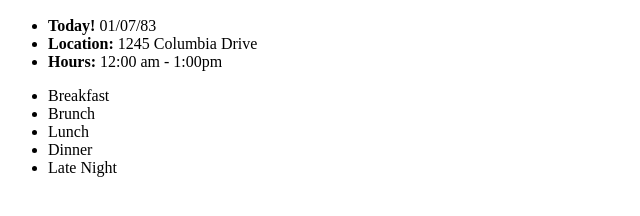
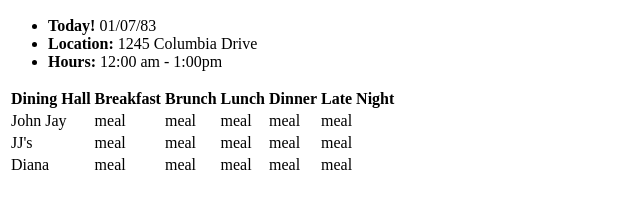
Before and after one commit to ciennag/ColumbiaMenusApp, a plain HTML site: page index.html in a window 1280 px wide. Shown: the part 110-326 px from the top of the page, without its empty margins (0-640 px from the left). Drawn offline with Linux system fonts and the light colour scheme.

Commit message:
used bootstrap to create table for dining halls

```diff
--- a/index.html
+++ b/index.html
@@ -11,12 +11,44 @@
 	<li><b>Location:</b> 1245 Columbia Drive</li>
 	<li><b>Hours:</b> 12:00 am - 1:00pm</li>
 </ul>
-<ul>
-	<li>Breakfast</li>
-	<li>Brunch</li>
-	<li>Lunch</li>
-	<li>Dinner</li>
-	<li>Late Night</li>
-</ul>
+
+<table class="table">
+    <thead>
+      <tr>
+        <th>Dining Hall</th>
+        <th>Breakfast</th>
+        <th>Brunch</th>
+        <th>Lunch</th>
+        <th>Dinner</th>
+        <th>Late Night</th>
+      </tr>
+    </thead>
+    <tbody>
+      <tr>
+        <td>John Jay</td>
+        <td>meal</td>
+        <td>meal</td>
+        <td>meal</td>
+        <td>meal</td>
+        <td>meal</td>
+      </tr>
+      <tr>
+        <td>JJ's</td>
+         <td>meal</td>
+        <td>meal</td>
+        <td>meal</td>
+        <td>meal</td>
+        <td>meal</td>
+      </tr>
+      <tr>
+        <td>Diana</td>
+         <td>meal</td>
+        <td>meal</td>
+        <td>meal</td>
+        <td>meal</td>
+        <td>meal</td>
+      </tr>
+    </tbody>
+  </table>
 </body>
 </html>
```
